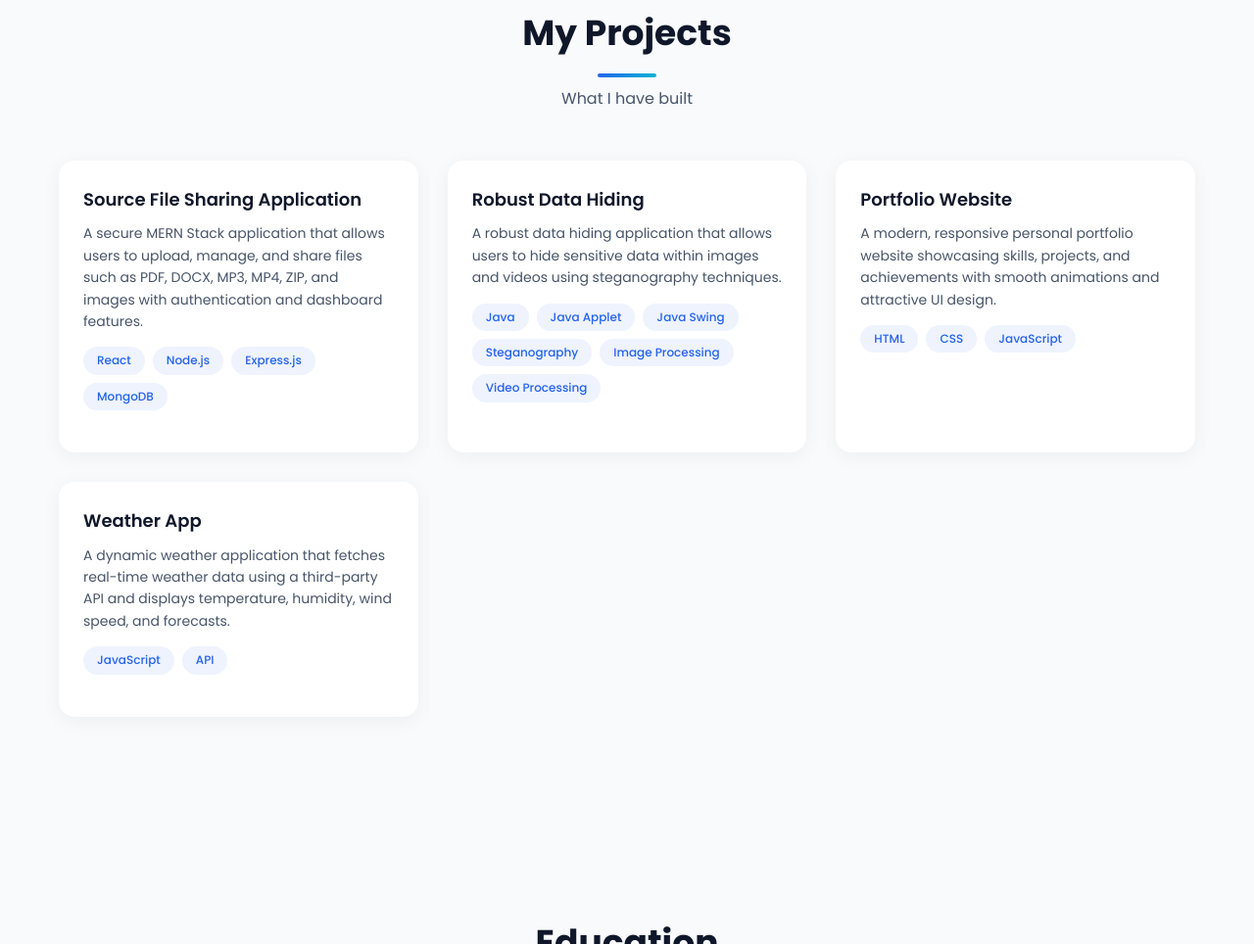
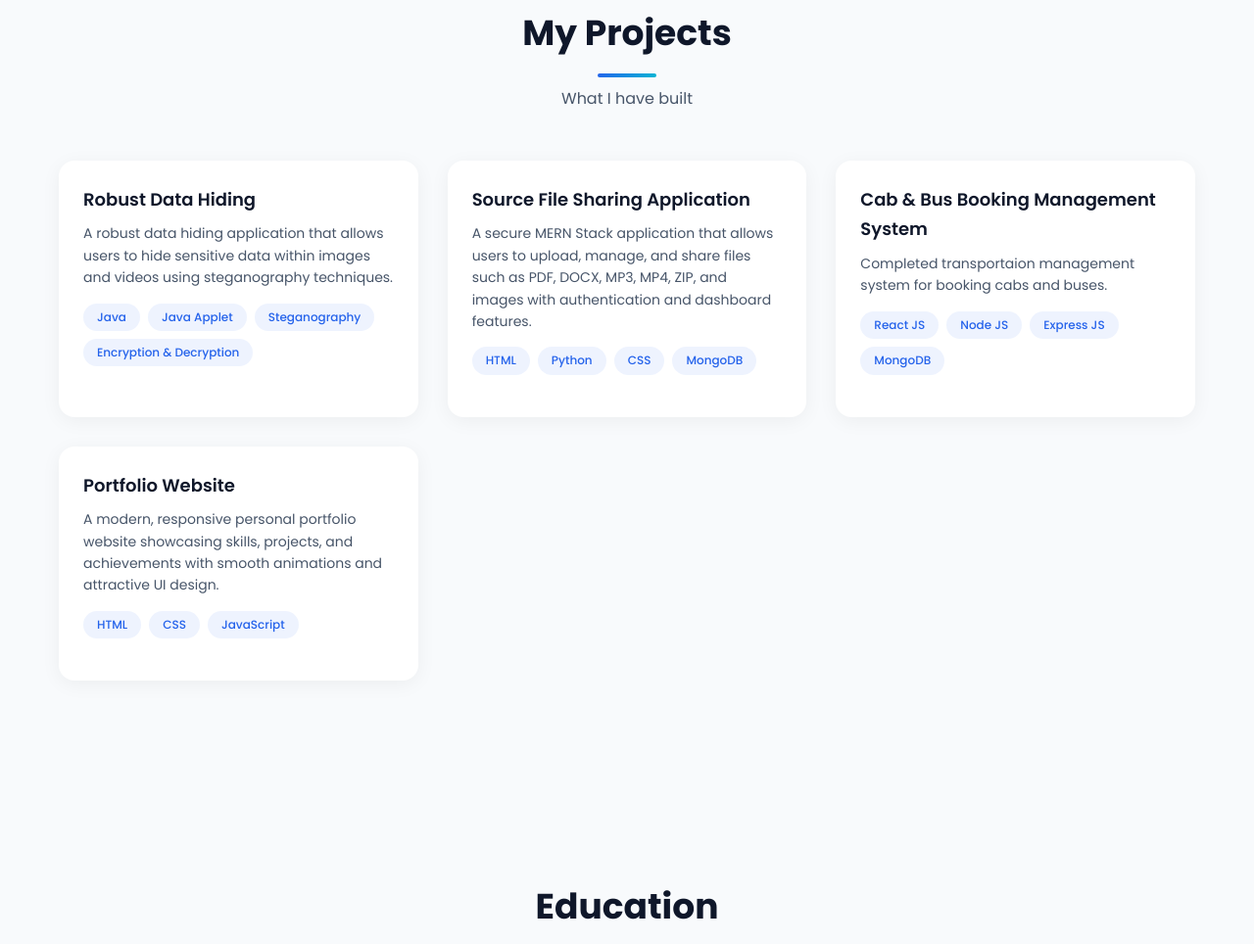
Before and after one commit to VenkateshanAD/Portfolio_WEB, a plain HTML site: page index.html in a window 1280 px wide. Shown: the part 2792-3756 px from the top of the page at 98% size. Drawn offline with Linux system fonts and the light colour scheme.

Commit message:
portfolio

```diff
--- a/index.html
+++ b/index.html
@@ -70,7 +70,8 @@
           <span class="typing-cursor">|</span>
         </div>
         <p class="hero-description">
-          I build modern, responsive, and user-friendly web applications using the Game Developer and create attractive UI designs.
+          I build modern, responsive, and user-friendly web applications using the Game Developer and create attractive
+          UI designs.
         </p>
         <div class="hero-buttons">
           <a href="assets/Venkateshan_Resume.pdf" download class="btn btn-primary ripple-btn">
@@ -264,13 +265,28 @@
 
         <div class="project-card">
           <div class="project-info">
+            <h3>Robust Data Hiding </h3>
+            <p>A robust data hiding application that allows users to hide sensitive data within images and videos using
+              steganography techniques.</p>
+            <div class="project-tech">
+              <span>Java</span>
+              <span>Java Applet</span>
+              <span>Steganography</span>
+              <span>Encryption & Decryption</span>
+            </div>
+          </div>
+        </div>
+
+
+        <div class="project-card">
+          <div class="project-info">
             <h3>Source File Sharing Application</h3>
             <p>A secure MERN Stack application that allows users to upload, manage, and share files such as PDF, DOCX,
               MP3, MP4, ZIP, and images with authentication and dashboard features.</p>
             <div class="project-tech">
-              <span>React</span>
-              <span>Node.js</span>
-              <span>Express.js</span>
+              <span>HTML</span>
+              <span>Python</span>
+              <span>CSS</span>
               <span>MongoDB</span>
             </div>
           </div>
@@ -278,15 +294,13 @@
 
         <div class="project-card">
           <div class="project-info">
-            <h3>Robust Data Hiding </h3>
-            <p>A robust data hiding application that allows users to hide sensitive data within images and videos using steganography techniques.</p>
+            <h3>Cab & Bus Booking Management System</h3>
+            <p>Completed transportaion management system for booking cabs and buses.</p>
             <div class="project-tech">
-              <span>Java</span>
-              <span>Java Applet</span>
-              <span>Java Swing</span>
-              <span>Steganography</span>
-              <span>Image Processing</span>
-              <span>Video Processing</span>
+              <span>React JS</span>
+              <span>Node JS</span>
+              <span>Express JS</span>
+              <span>MongoDB</span>
             </div>
           </div>
         </div>
@@ -304,17 +318,7 @@
           </div>
         </div>
 
-        <div class="project-card">
-          <div class="project-info">
-            <h3>Weather App</h3>
-            <p>A dynamic weather application that fetches real-time weather data using a third-party API and displays
-              temperature, humidity, wind speed, and forecasts.</p>
-            <div class="project-tech">
-              <span>JavaScript</span>
-              <span>API</span>
-            </div>
-          </div>
-        </div>
+
 
       </div>
     </div>
@@ -471,7 +475,6 @@
 
   <!-- Footer -->
 
-
   <footer class="footer">
     <div class="container">
       <div class="footer-content">
```
